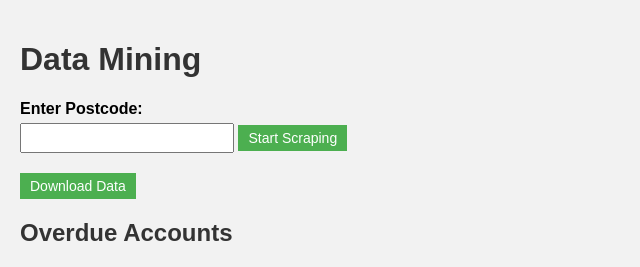
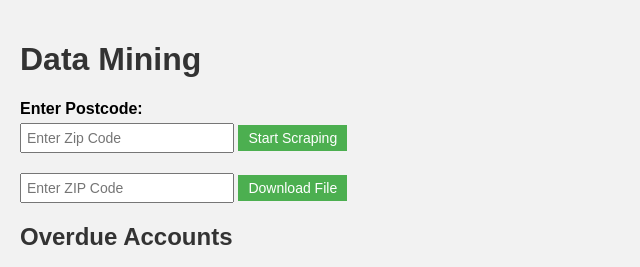
Before and after one commit to Pawan-Kumar03/DataMining, a Flask app: page / in a window 1280 px wide. Shown: the top 267 px of the page, without its empty margins (0-640 px from the left). Run offline with Flask 3, Linux system fonts and the light colour scheme.

Commit message:
File Sent to Ali at that Time

```diff
--- a/app.py
+++ b/app.py
@@ -3,7 +3,7 @@ import aiohttp
 import asyncio
 from bs4 import BeautifulSoup
 import pandas as pd
-import json
+import os
 
 app = Flask(__name__)
 loop = asyncio.get_event_loop()
@@ -63,8 +63,11 @@ async def scrape_data(zipcode):
                                                             AccountStatus = soup.find("div", id="content-container").find("div",
                                                                                                                           class_="govuk-tabs").find(
                                                                 "div", class_="govuk-tabs__panel").find_all("div", class_="grid-row")
-                                                            AccountOverdue = AccountStatus[2].find("div", class_="column-half").find(
+                                                            try:
+                                                                AccountOverdue = AccountStatus[2].find("div", class_="column-half").find(
                                                                 "h2").get_text()
+                                                            except IndexError:
+                                                                continue
                                                         else:
                                                             AccountStatus = soup.find("div", id="content-container").find("div",
                                                                                                                           class_="govuk-tabs").find(
@@ -111,7 +114,10 @@ def get_overdue_accounts(data):
 def download():
     zipcode = request.form['zipcode']
     filename = f"{zipcode}.xlsx"
-    return send_file(filename, as_attachment=True)
+    if os.path.exists(filename):
+        return send_file(filename, as_attachment=True)
+    else:
+        return "File Not Found."
 
 @app.route('/', methods=['GET', 'POST'])
 def index():
--- a/templates/index.html
+++ b/templates/index.html
@@ -99,13 +99,13 @@
     <h1>Data Mining</h1>
     <form method="POST" action="/">
         <label for="zipcode">Enter Postcode:</label>
-        <input type="text" id="zipcode" name="zipcode" required>
+        <input type="text" id="zipcode" name="zipcode" placeholder="Enter Zip Code" required>
         <button type="submit"id="start-scraping-btn" onclick="scrapping_started()">Start Scraping</button>
     </form>
-    <form method="POST" action="/download">
-        <input type="hidden" name="zipcode" value="{{ zipcode }}">
-        <button type="submit">Download Data</button>
-    </form>
+    <form action="/download" method="POST">
+        <input type="text" name="zipcode" placeholder="Enter ZIP Code">
+        <button type="submit">Download File</button>
+      </form>
     <h2>Overdue Accounts</h2>
     <table>
         <tr>
```
Also changed, not shown: 1 other file.
